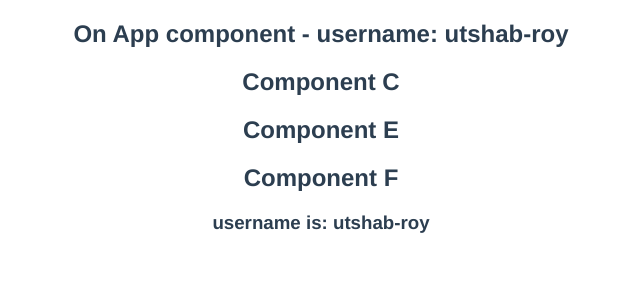
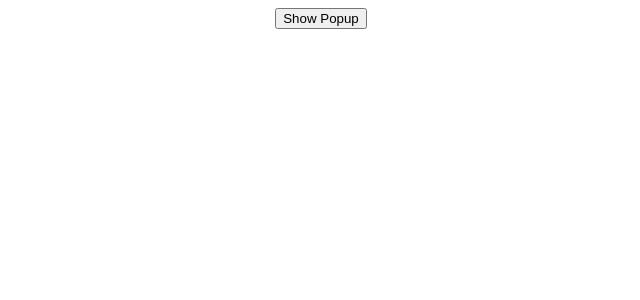
Before and after one commit to utshab-roy/vue-ui, a Vue app: page / in a window 1280 px wide. Shown: the top 300 px of the page, without its empty margins (319-959 px from the left). Built offline with nearby package versions, Linux system fonts and the light colour scheme.

Commit message:
component custom event and $emit with data passing from child to parent demo

```diff
--- a/src/App.vue
+++ b/src/App.vue
@@ -1,22 +1,29 @@
 <template>
-    <h2>On App component - username: {{ name }}</h2>
-    <ComponentC />
+    <button @click="showPopup = true">Show Popup</button>
+    <Popup v-show="showPopup" @close="closePopup" />
 </template>
 
 <script>
-import ComponentC from "./components/ComponentC.vue";
+import Popup from "./components/Popup.vue";
+
 
 export default {
     name: "App",
     data() {
         return {
-            name: 'utshab-roy'
+            showPopup: false,
+        }
+    },
+    methods: {
+        closePopup(name) {
+            this.showPopup = false;
+            console.log(`The name: ${name} came from Popup component and render to App component `);
         }
     },
 
     components: {
-        ComponentC
-    },
+    Popup
+},
     provide() { // the provide method pass the username to the child component
         return {
             username: this.name
--- /dev/null
+++ b/src/components/Popup.vue
@@ -0,0 +1,18 @@
+<template>
+    <div>
+        <h2>This is a pop-up</h2>
+<!-- here the $emit first parameter is the event name and the second parameter is data -->
+        <button @click="$emit('close', 'Roy')">Close</button>
+    </div>
+</template>
+
+<script>
+    export default {
+        name: 'Popup',
+        emits: ['close']
+    }
+</script>
+
+<style lang="scss" scoped>
+
+</style>
```
